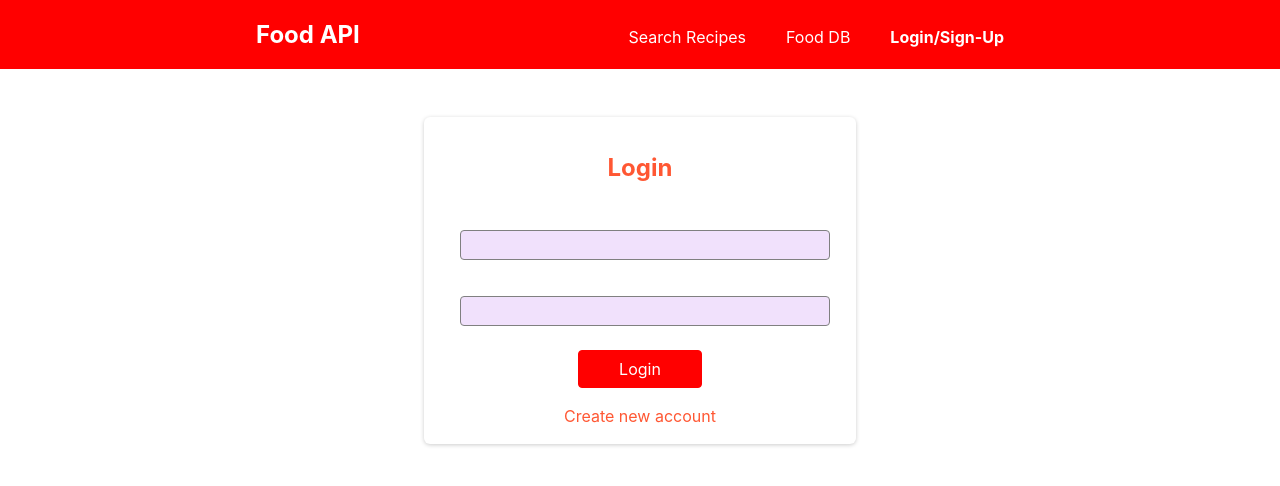
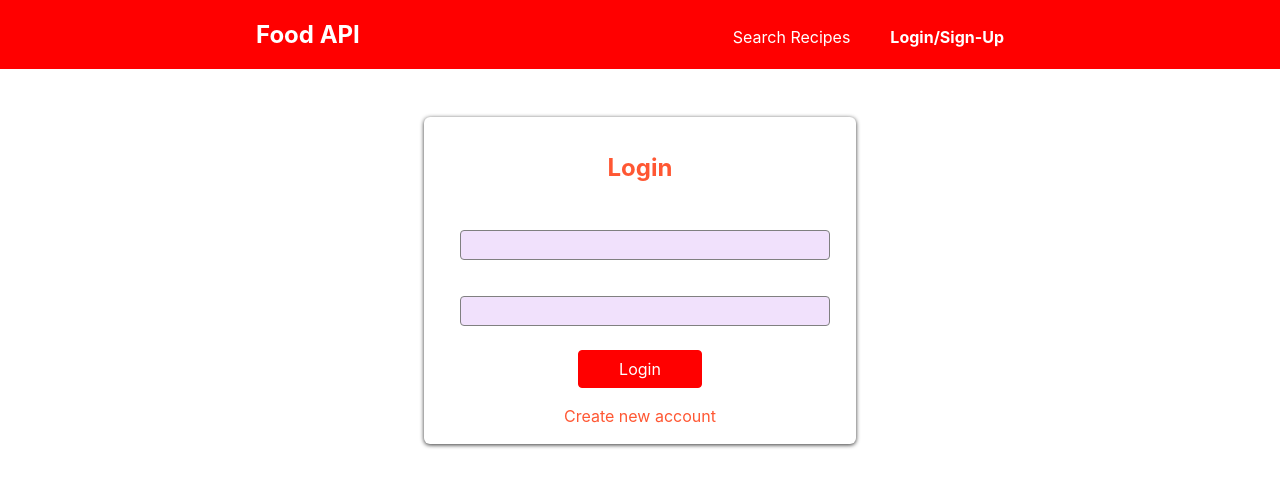
Before and after one commit to DonThePhan/Food-API, a React (Create React App) app: page /auth in a window 1280 px wide. Shown: the top 486 px of the page. Built offline with nearby package versions, Linux system fonts and the light colour scheme; no server answers.

Commit message:
complete first revision

```diff
--- a/src/App.js
+++ b/src/App.js
@@ -29,9 +29,9 @@ function App() {
 					<Route path="/search-recipes" exact>
 						<SearchRecipes />
 					</Route>
-					<Route path="/fooddb" exact>
+					{/* <Route path="/fooddb" exact>
 						<FoodDB />
-					</Route>
+					</Route> */}
 					{/**(7) method 1 - simply NO access*/ !isLoggedIn && (
 						<Route path="/auth">
 							<AuthPage />
--- a/src/components/Auth/AuthForm.js
+++ b/src/components/Auth/AuthForm.js
@@ -70,7 +70,7 @@ const AuthForm = () => {
                 console.log(data);
 				console.log(data);
                 if (isLogin) {
-                    console.log(data.expiresIn);
+                    // console.log(data.expiresIn);
 
                     const expirationTime = new Date(new Date().getTime() + (+data.expiresIn*1000 /**convert from s to ms */)) /**(9) */
 
--- a/src/components/Auth/AuthForm.module.css
+++ b/src/components/Auth/AuthForm.module.css
@@ -4,7 +4,7 @@
 	max-width: 25rem;
 	border-radius: 6px;
 	background: white;
-	box-shadow: 0 1px 4px rgba(0, 0, 0, 0.2);
+	box-shadow: 0 1px 4px hsl(0, 0%, 20%);
 	padding: 1rem;
 	text-align: center;
 	color: black;
--- a/src/components/nav/MainHeader.js
+++ b/src/components/nav/MainHeader.js
@@ -24,11 +24,11 @@ function MainHeader() {
 							Search Recipes
 						</NavLink>
 					</li>
-					<li>
+					{/* <li>
 						<NavLink to="/fooddb" activeClassName={classes.active}>
 							Food DB
 						</NavLink>
-					</li>
+					</li> */}
 					{!isLoggedIn && (
 						<li>
 							<NavLink to="/auth" activeClassName={classes.active}>
--- a/src/components/searchRecipes/RecipesList.js
+++ b/src/components/searchRecipes/RecipesList.js
@@ -43,7 +43,7 @@ function RecipesList() {
 			};
 
 			Object.assign(preParams, advancedSearchOptions);
-			console.log(preParams);
+			// console.log(preParams);
 			const params = new URLSearchParams(preParams);
 
 			try {
--- a/src/store/auth-context.js
+++ b/src/store/auth-context.js
@@ -69,7 +69,7 @@ export const AuthContextProvider = (props) => {
             });
             const data = await response.json();
             const retrievedEmail = data.users[0].email;
-            console.log(retrievedEmail);
+            // console.log(retrievedEmail);
             setEmail(retrievedEmail);
         },
         [token, API_KEY],
```
Also changed, not shown: src/components/Profile/UserProfile.js (+4 -4 lines), 1 other file (tests, documents, lock files or other folders).
